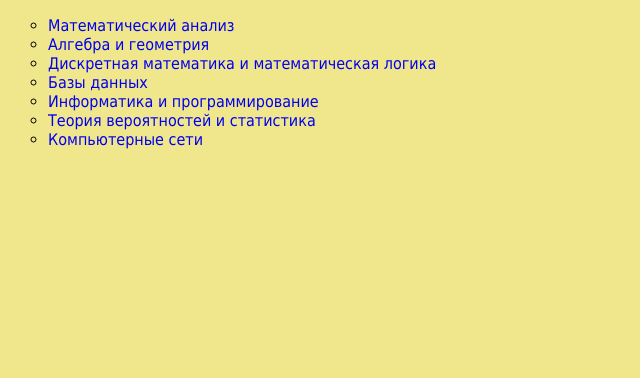
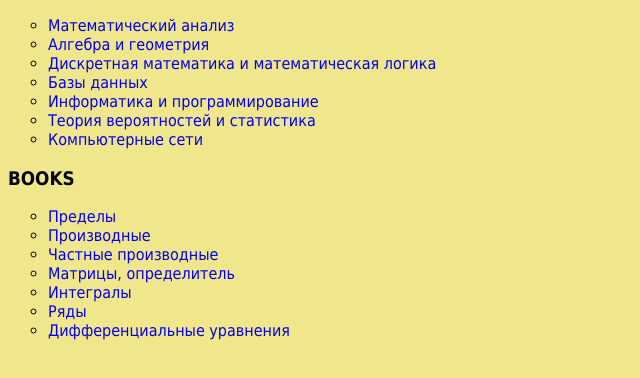
Before and after one commit to kuznetsovandrey76/Yaroslavl-Demidov-State-University, a plain HTML site: page index.html in a window 1280 px wide. Shown: the whole page, without its empty margins (0-640 px from the left). Drawn offline with Linux system fonts and the light colour scheme.

Commit message:
add math books

```diff
--- a/index.html
+++ b/index.html
@@ -144,6 +144,16 @@
 			</ol>
 		</li>
 	</ul>
+	<h3>BOOKS</h3>
+	<ul>
+		<li><a href="https://yadi.sk/i/et_9P8UO3XeRdS">Пределы</a></li>
+		<li><a href="https://yadi.sk/i/6J5YCc9_3XeRhm">Производные</a></li>
+		<li><a href="https://yadi.sk/i/y8eKYK9O3XeR8d">Частные производные</a></li>
+		<li><a href="https://yadi.sk/i/VNYz82K43XeRDB">Матрицы, определитель</a></li>
+		<li><a href="https://yadi.sk/i/OGvVGQr73XeRZw">Интегралы</a></li>
+		<li><a href="https://yadi.sk/i/ojC-3hUH3XeRjr">Ряды</a></li>
+		<li><a href="https://yadi.sk/i/5JSImWCz3XeRM9">Дифференциальные уравнения</a></li>
+	</ul>
 	<script src="script.js"></script>
 </body>
 </html>
```
